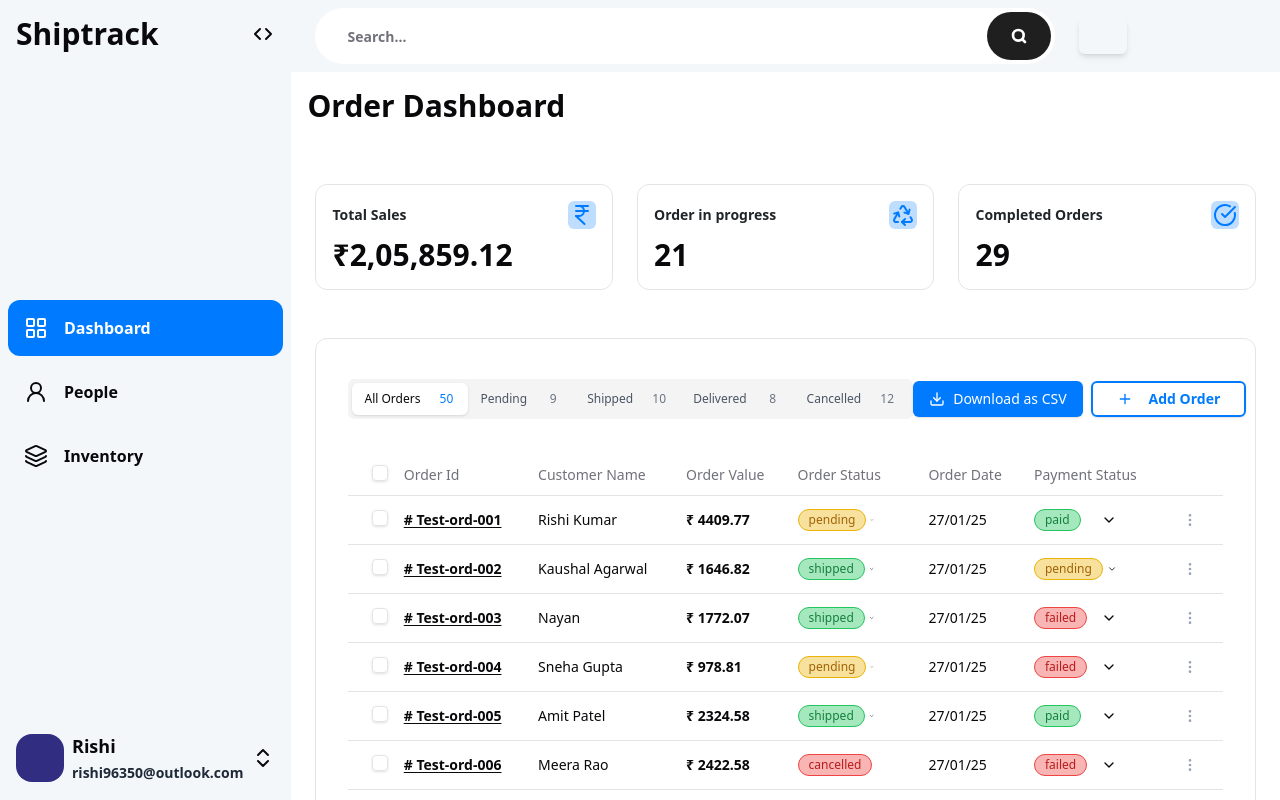
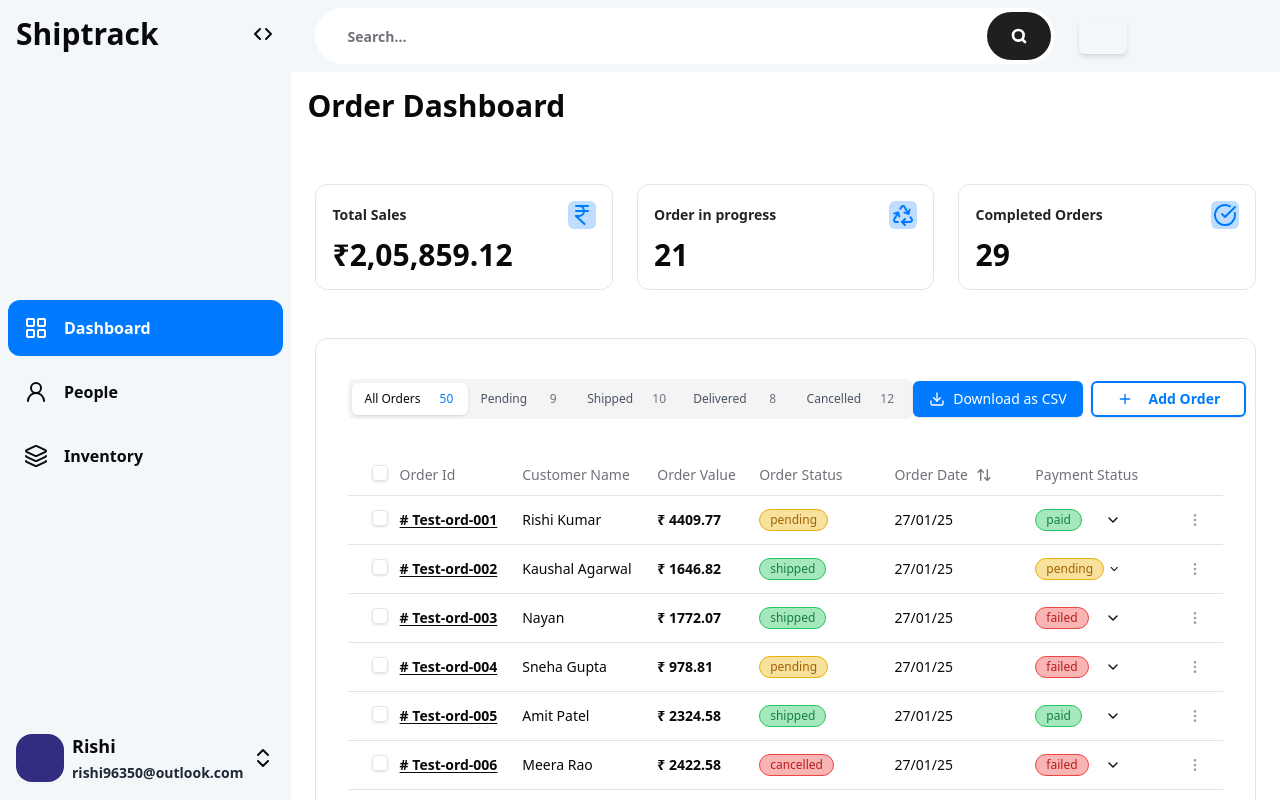
Before and after one commit to Tic-Tech-Toe/oms, a Next.js app: page /orders in a window 1280 px wide. Built offline with nearby package versions, Linux system fonts and the light colour scheme.

Commit message:
add sorting

```diff
--- a/components/Table/TableArea.tsx
+++ b/components/Table/TableArea.tsx
@@ -8,9 +8,11 @@ import { Download, Receipt, ReceiptText, Search } from "lucide-react";
 import { columns } from "./columns";
 import {
   ColumnDef,
+  SortingState,
   flexRender,
   getCoreRowModel,
   getFilteredRowModel,
+  getSortedRowModel,
   getPaginationRowModel,
   useReactTable,
 } from "@tanstack/react-table";
@@ -35,6 +37,7 @@ export interface PaginationType {
 
 const TableArea = () => {
   const { loadAllOrders, allOrders } = useOrderStore();
+  const [sorting, setSorting] = React.useState<SortingState>([])
   // const loadOrders = useCallback(loadAllOrders, []);
   // const loadOrders = useCallback(() => {
   //   loadAllOrders();
@@ -100,6 +103,11 @@ const TableArea = () => {
     state: {
       pagination,
       columnFilters,
+    },
+    onSortingChange: setSorting,
+    getSortedRowModel: getSortedRowModel(),
+    state: {
+      sorting,
     },
   });
 
--- a/components/Table/columns.tsx
+++ b/components/Table/columns.tsx
@@ -7,6 +7,8 @@ import OrderActions from "../order/OrderActions";
 import { OrderType } from "@/types/orderType";
 import { useRouter } from "next/navigation";
 import StatusActions from "./StatusActions";
+import { Button } from "../ui/button";
+import { ArrowUpDown } from "lucide-react";
 
 
 
@@ -119,12 +121,22 @@ export const columns: ColumnDef<OrderType>[] = [
     ),
   },
   {
-    header: "Order Date",
+    header: ({ column }) => {
+      return (
+        <Button
+          variant="ghost"
+          onClick={() => column.toggleSorting(column.getIsSorted() === "asc")}
+
+        >
+          Order Date
+          <ArrowUpDown className="h-2 w-2" />
+        </Button>
+      )},
     accessorKey: "orderDate",
     cell: ({ row }) => {
       const orderDate = row.original.orderDate;
       const formatDate = orderDate ? format(new Date(orderDate), "dd/MM/yy") : "N/A";
-      return <span>{formatDate}</span>;
+      return <span className="text-center ml-4">{formatDate}</span>;
     },
   },
   {
```
